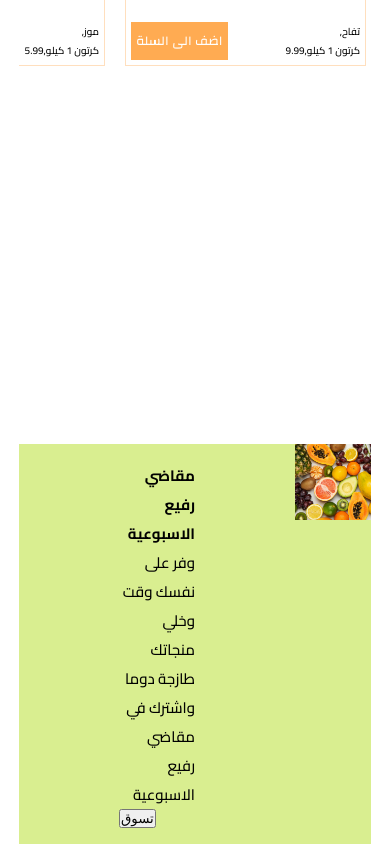
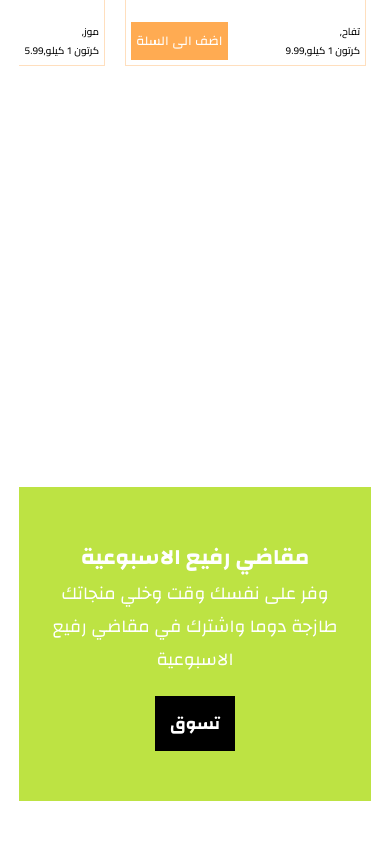
Before and after one commit to AbdAlazim-dev/Rafi, a React (Vite) app: page / in a window 390 px wide. Shown: the part 2150-2994 px from the top of the page. Built offline with nearby package versions, Linux system fonts and the light colour scheme.

Commit message:
complate the dont miss section and small changes

```diff
--- a/src/components/DontMiss.jsx
+++ b/src/components/DontMiss.jsx
@@ -5,9 +5,6 @@ function DontMiss() {
     <section className="dont-miss">
       <div className="container">
         <div className="dont-miss__content">
-          <div className="dont-miss__image">
-            <img src={Dmiss} alt="picture with fresh fruits" />
-          </div>
           <div className="dont-miss__text">
             <h4>مقاضي رفيع الاسبوعية</h4>
             <p>
@@ -16,6 +13,9 @@ function DontMiss() {
             </p>
             <button>تسوق</button>
           </div>
+          <div className="dont-miss__image">
+            <img src={Dmiss} alt="picture with fresh fruits" />
+          </div>
         </div>
       </div>
     </section>
--- a/src/styles/DontMissStyles/_dontMiss.scss
+++ b/src/styles/DontMissStyles/_dontMiss.scss
@@ -1,29 +1,68 @@
 @use "../global/" as *;
 
 .dont-miss {
+  padding-bottom: 10rem;
+  @media (max-width: 950px) {
+    padding: 0;
+  }
   &__content {
     display: flex;
     justify-content: space-between;
+    height: 40rem;
     overflow: hidden;
-    background-color: #bee34396;
+    @media (max-width: 950px) {
+      justify-content: center;
+      align-items: center;
+    }
   }
   &__image {
-    flex: 1;
-    height: 40rem;
+    overflow: hidden;
     img {
       width: 100%;
       height: auto;
       object-fit: cover;
     }
+    @media (max-width: 950px) {
+      display: none;
+    }
   }
   &__text {
+    width: 50%;
+    text-align: start;
     display: flex;
-    flex: 1;
+    flex-direction: column;
     justify-content: center;
-    align-items: end;
-    flex-direction: column;
-    text-align: start;
-    padding: 0 10rem;
-    font-size: 1.5rem;
+    padding: 0 11rem;
+    background-color: $bg-Lgreen;
+    font-weight: 600;
+    font-size: $h2-size;
+    font-family: $text-font;
+    align-items: flex-start;
+    color: white;
+    @media (max-width: 950px) {
+      padding: 5rem 2rem;
+      justify-content: center;
+      align-items: center;
+      text-align: center;
+      width: 100%;
+    }
+    p {
+      font-size: 1.8rem;
+      font-weight: 400;
+    }
+    button {
+      background-color: black;
+      color: white;
+      font-size: 1.7rem;
+      font-weight: bold;
+      padding: 1rem;
+      text-transform: uppercase;
+      margin-top: 2rem;
+      cursor: pointer;
+      border: 2px solid black;
+      transition: all 0.15s;
+      font-family: $text-font;
+      width: 8rem;
+    }
   }
 }
--- a/src/styles/ProductCardStyles/_productCard.scss
+++ b/src/styles/ProductCardStyles/_productCard.scss
@@ -15,6 +15,8 @@
   &__image {
     height: 70%;
     position: relative;
+    transition: all 1.15s ease-in;
+
     &::before {
       content: "صفحة المنتج";
       position: absolute;
--- a/src/styles/ProductPageStyles/_productPage.scss
+++ b/src/styles/ProductPageStyles/_productPage.scss
@@ -72,6 +72,9 @@
     h5 {
       font-size: $h3-size;
     }
+    h3 {
+      font-size: $h2-size;
+    }
     ul {
       font-size: $h4-size;
       color: $text-gray;
--- a/src/styles/styles.css
+++ b/src/styles/styles.css
@@ -704,6 +704,9 @@ header .container {
 .product-page .recipe h5 {
   font-size: 1.6rem;
 }
+.product-page .recipe h3 {
+  font-size: 2.2rem;
+}
 .product-page .recipe ul {
   font-size: 1.4rem;
   color: #3a3a3a;
@@ -784,6 +787,7 @@ header .container {
 .product-card__image {
   height: 70%;
   position: relative;
+  transition: all 1.15s ease-in;
 }
 .product-card__image::before {
   content: "صفحة المنتج";
@@ -841,15 +845,28 @@ header .container {
   gap: 2rem;
 }
 
+.dont-miss {
+  padding-bottom: 10rem;
+}
+@media (max-width: 950px) {
+  .dont-miss {
+    padding: 0;
+  }
+}
 .dont-miss__content {
   display: flex;
   justify-content: space-between;
+  height: 40rem;
   overflow: hidden;
-  background-color: rgba(190, 227, 67, 0.5882352941);
+}
+@media (max-width: 950px) {
+  .dont-miss__content {
+    justify-content: center;
+    align-items: center;
+  }
 }
 .dont-miss__image {
-  flex: 1;
-  height: 40rem;
+  overflow: hidden;
 }
 .dont-miss__image img {
   width: 100%;
@@ -857,13 +874,49 @@ header .container {
   -o-object-fit: cover;
      object-fit: cover;
 }
+@media (max-width: 950px) {
+  .dont-miss__image {
+    display: none;
+  }
+}
 .dont-miss__text {
+  width: 50%;
+  text-align: start;
   display: flex;
-  flex: 1;
+  flex-direction: column;
   justify-content: center;
-  align-items: end;
-  flex-direction: column;
-  text-align: start;
-  padding: 0 10rem;
-  font-size: 1.5rem;
+  padding: 0 11rem;
+  background-color: #bde343;
+  font-weight: 600;
+  font-size: 2.2rem;
+  font-family: "Changa", sans-serif;
+  align-items: flex-start;
+  color: white;
+}
+@media (max-width: 950px) {
+  .dont-miss__text {
+    padding: 5rem 2rem;
+    justify-content: center;
+    align-items: center;
+    text-align: center;
+    width: 100%;
+  }
+}
+.dont-miss__text p {
+  font-size: 1.8rem;
+  font-weight: 400;
+}
+.dont-miss__text button {
+  background-color: black;
+  color: white;
+  font-size: 1.7rem;
+  font-weight: bold;
+  padding: 1rem;
+  text-transform: uppercase;
+  margin-top: 2rem;
+  cursor: pointer;
+  border: 2px solid black;
+  transition: all 0.15s;
+  font-family: "Changa", sans-serif;
+  width: 8rem;
 }/*# sourceMappingURL=styles.css.map */
```
Also changed, not shown: 1 other file (tests, documents, lock files or other folders).
